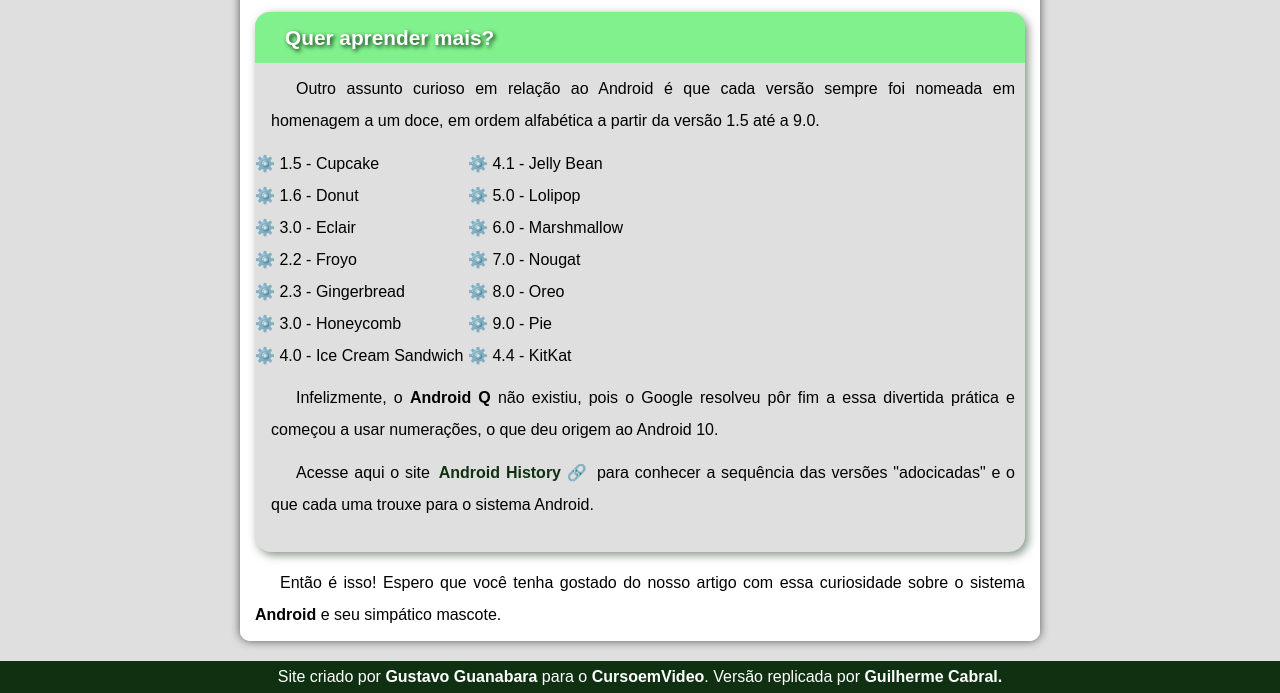
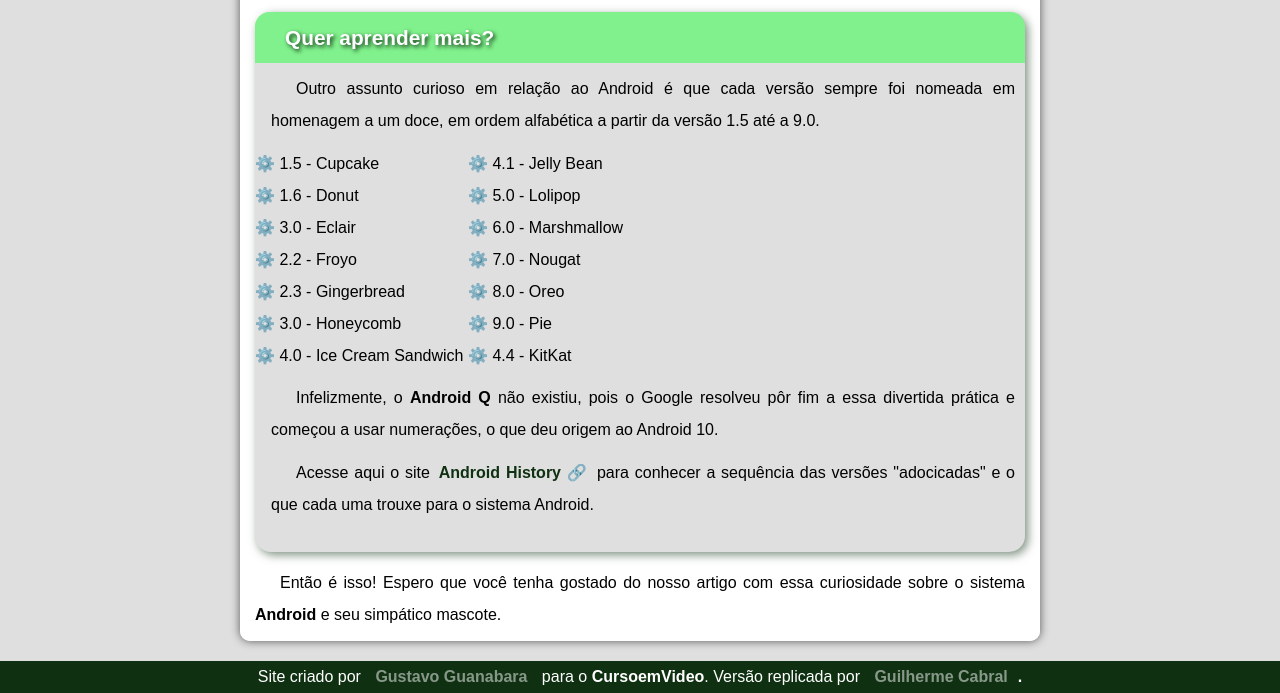
Before and after one commit to gui-cabrals/learn-android, a plain HTML site: page index.html in a window 1280 px wide. Shown: the part 2195-2888 px from the top of the page. Drawn offline with Linux system fonts and the light colour scheme; a web font is replaced by a local one.

Commit message:
update footer
atualização e implementação de links nos nomes.

```diff
--- a/index.html
+++ b/index.html
@@ -81,7 +81,7 @@
             </article>
         </section>
     </main>
-    <footer>Site criado por <strong>Gustavo Guanabara</strong> para o <strong>CursoemVideo</strong>.
-    Versão replicada por <strong>Guilherme Cabral.</strong></footer>
+    <footer>Site criado por <strong><a href="https://github.com/gustavoguanabara" class="navlink" target="_blank" rel="external">Gustavo Guanabara</a></strong> para o <strong>CursoemVideo</strong>.
+    Versão replicada por <strong><a href="github.com/gui-cabrals" class="navlink" target="_blank" rel="external">Guilherme Cabral</a>.</strong></footer>
 </body>
 </html>
```
